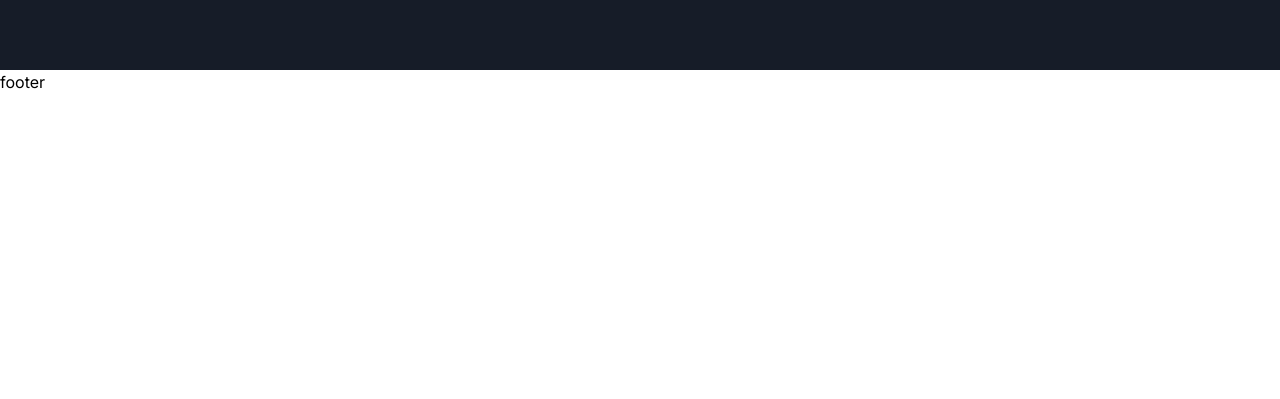
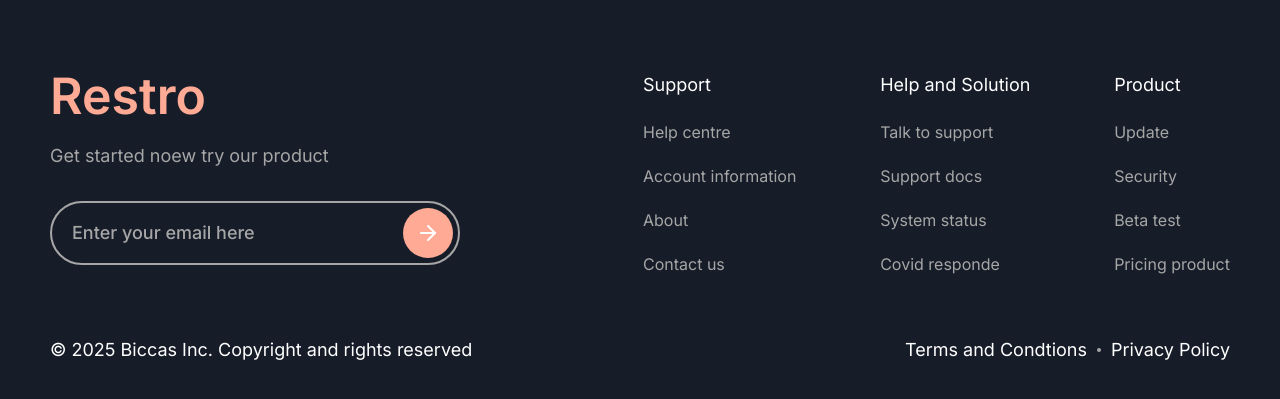
Before and after one commit to Coder-Aman-868/Restro, a Vue app: page / in a window 1280 px wide. Shown: the part 7123-7522 px from the top of the page. Before the commit the page ends 7217 px from the top, so only its background shows below. Built offline with nearby package versions, Linux system fonts and the light colour scheme.

Commit message:
footer completed

```diff
--- /dev/null
+++ b/src/assets/icons/Dot.vue
@@ -0,0 +1,5 @@
+<template>
+    <svg width="4" height="4" viewBox="0 0 4 4" fill="none" xmlns="http://www.w3.org/2000/svg">
+        <circle cx="2" cy="2" r="2" fill="#A6A6A6" />
+    </svg>
+</template>
--- /dev/null
+++ b/src/assets/icons/RightArrow.vue
@@ -0,0 +1,6 @@
+<template>
+    <svg width="24" height="24" viewBox="0 0 24 24" fill="none" xmlns="http://www.w3.org/2000/svg">
+        <path class="group-hover:stroke-light-pink duration-300" d="M5 12H19" stroke="white" stroke-width="2" stroke-linecap="round" stroke-linejoin="round" />
+        <path class="group-hover:stroke-light-pink duration-300" d="M12 5L19 12L12 19" stroke="white" stroke-width="2" stroke-linecap="round" stroke-linejoin="round" />
+    </svg>
+</template>
--- a/src/components/Footer.vue
+++ b/src/components/Footer.vue
@@ -1,5 +1,109 @@
 <template>
-<p>footer</p>
+    <div class="px-5 bg-dark-nevy-blue">
+        <div class="max-w-[1180px] mx-auto w-full flex justify-between lg:items-center gap-5 gap-y-15 lg:flex-row flex-col">
+            <div class="flex flex-col max-w-[410px] w-full">
+                <h2 class="text-light-pink sm:text-custom-5xl text-4xl font-semibold leading-[30px]">Restro</h2>
+                <Paragraph text="Get started noew try our product" custom-class="my-[30px]" />
+                <form class="flex relative">
+                    <input required type="email" placeholder="Enter your email here"
+                        class="border-2 border-light-gray rounded-[70px] py-[15px] px-5 w-full outline-none placeholder:text-light-gray text-lg font-medium leading-[30px]" />
+                    <button
+                        class="size-[50px] rounded-[999px] bg-light-pink absolute right-[7px] top-[7px] border border-transparent hover:bg-transparent hover:border-light-pink group transition-all duration-300 ease-in-out flex justify-center items-center">
+                        <RightArrow />
+                    </button>
+                </form>
+            </div>
+            <div class="max-w-[587px] w-full flex justify-between gap-5 flex-wrap flex-row gap-y-10">
+                <ul v-for="link in links" :key="link.title" class="flex flex-col gap-5">
+                    <li>
+                        <Paragraph custom-class="!text-white" :text="link.title" />
+                    </li>
+                    <li v-for="link in link.links" :key="link.name"
+                        class="text-light-gray hover:text-light-pink transition-all duration-300 ease-in-out cursor-pointer">
+                        <a class="hover:text-light-pink transition-all duration-300 ease-in-out after:absolute relative after:-bottom-1 after:left-1/2 after:-translate-x-1/2 after:w-0 after:h-[3px] after:rounded-2xl after:bg-light-pink hover:after:w-full after:transition-all after:duration-300 after:ease-in-out" :href="link.link">{{ link.name }}</a>
+                    </li>
+                </ul>
+            </div>
+        </div>
+        <div class="max-w-[1180px] mx-auto w-full flex justify-between items-center pt-[59px] pb-10 flex-wrap gap-5 md:flex-row flex-col">
+            <Paragraph custom-class="!text-white" text="© 2025 Biccas Inc. Copyright and rights reserved" />
+            <div class="flex gap-2.5 items-center">
+                <Paragraph custom-class="!text-white cursor-pointer" text="Terms and Condtions" />
+                <Dot />
+                <Paragraph custom-class="!text-white cursor-pointer" text="Privacy Policy" />
+            </div>
+        </div>
+    </div>
 </template>
 <script setup>
+import Paragraph from './common/Paragraph.vue';
+import RightArrow from '../assets/icons/RightArrow.vue';
+import Dot from '../assets/icons/Dot.vue';
+
+const links = [
+    {
+        title: "Support",
+        links: [
+            {
+                name: "Help centre",
+                path: "help-centre"
+            },
+            {
+                name: "Account information",
+                path: "account-information"
+            },
+            {
+                name: "About",
+                path: "about"
+            },
+            {
+                name: "Contact us",
+                path: "contect-us"
+            },
+        ]
+    },
+    {
+        title: "Help and Solution",
+        links: [
+            {
+                name: "Talk to support",
+                path: "talk-to-support"
+            },
+            {
+                name: "Support docs",
+                path: "support-docs"
+            },
+            {
+                name: "System status",
+                path: "system-status"
+            },
+            {
+                name: "Covid responde",
+                path: "covid-responde"
+            },
+        ]
+    },
+    {
+        title: "Product",
+        links: [
+            {
+                name: "Update",
+                path: "update"
+            },
+            {
+                name: "Security",
+                path: "security"
+            },
+            {
+                name: "Beta test",
+                path: "beta-test"
+            },
+            {
+                name: "Pricing product",
+                path: "pricing-product"
+            },
+        ]
+    },
+]
+
 </script>
--- a/src/components/GetStarted.vue
+++ b/src/components/GetStarted.vue
@@ -23,7 +23,7 @@
                     <label class="text-lg font-medium leading-100 text-white" for="message">Message</label>
                     <textarea id="message" type="text" placeholder="What are you say ?"
                         class="rounded-[10px] bg-white text-sm font-medium leading-100 py-[17px] px-5 outline-none placeholder:text-light-gray h-20" />
-                        <button class="w-full bg-light-pink text-white border-transparent text-base font-semibold leading-100 py-5 rounded-[10px] hover:bg-transparent">Request Demo</button>
+                        <button class="w-full bg-light-pink text-white border border-transparent text-base font-semibold leading-100 py-5 rounded-[10px] hover:bg-transparent hover:border-light-pink hover:text-light-pink transition-all duration-300 ease-in-out cursor-pointer text-nowrap">Request Demo</button>
                 </form>
                 <div class="ml-auto text-end mt-2.5 max-w-max text-white"><span class="opacity-50">or </span> Start Free Trial</div>
             </div>
```
